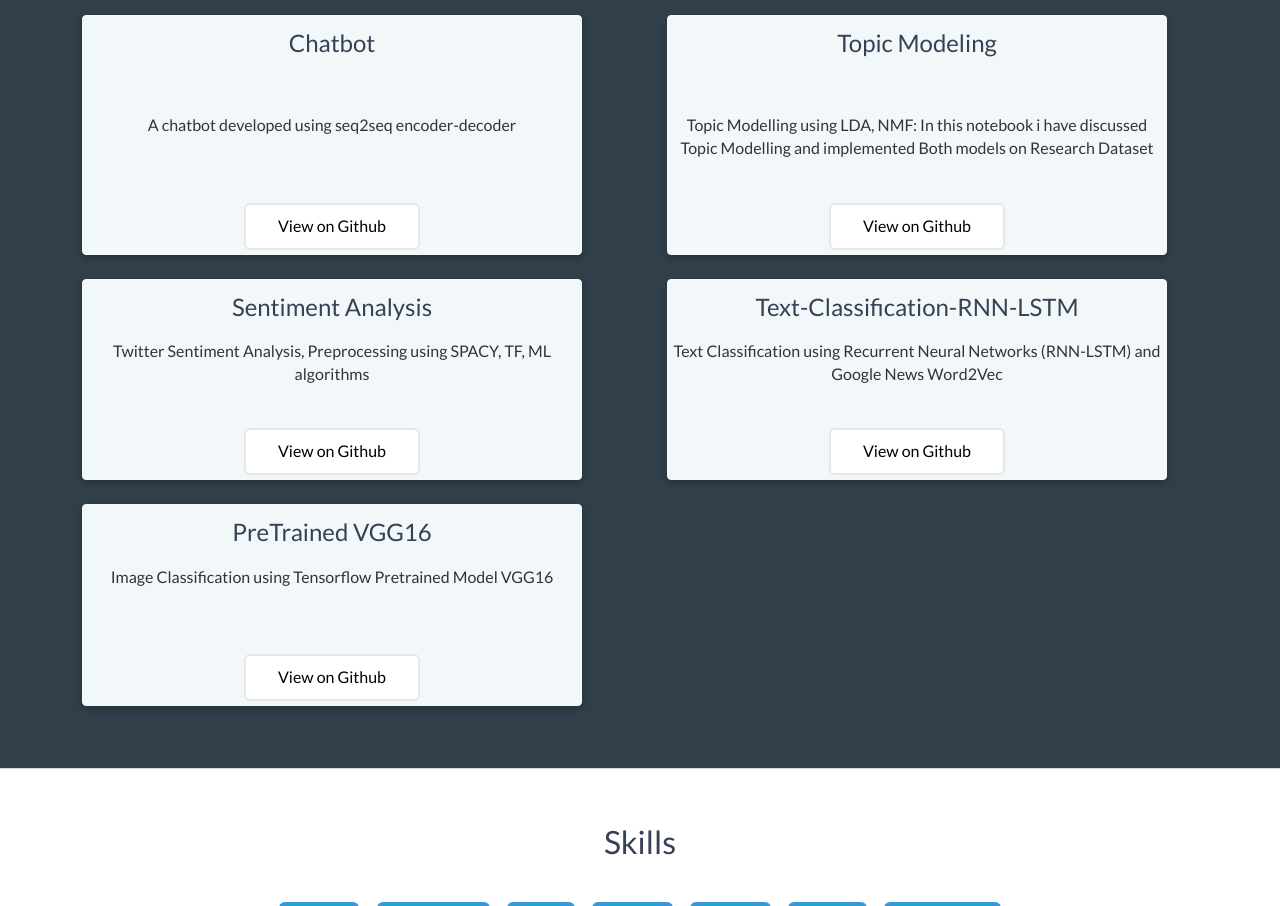
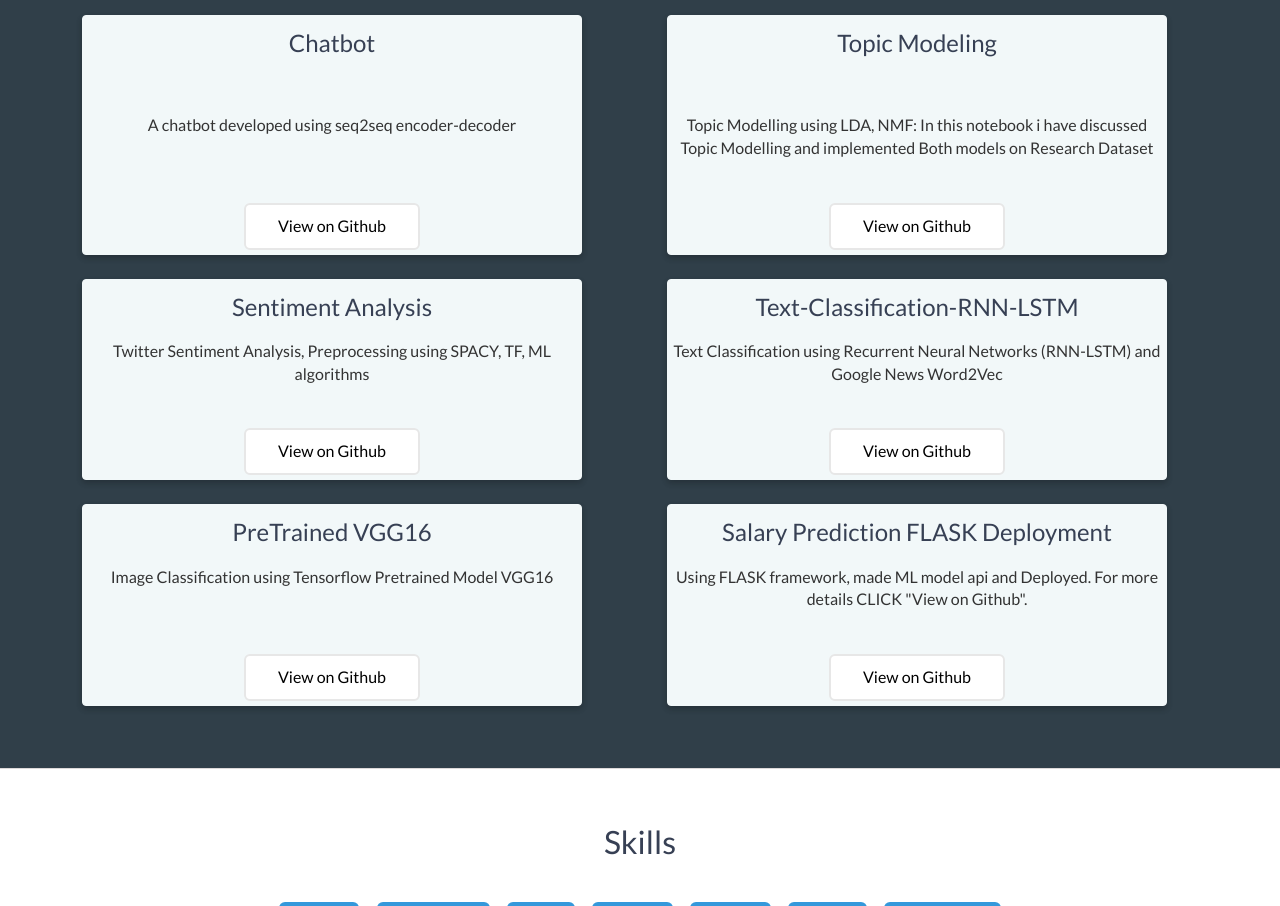
Before and after one commit to rehanraza24/rehanraza24.github.io, a website: page index.html in a window 1280 px wide. Shown: the part 2247-3153 px from the top of the page. Drawn offline with nearby package versions, Linux system fonts and the light colour scheme.

Commit message:
Add files via upload

```diff
--- a/index.html
+++ b/index.html
@@ -50,7 +50,7 @@
     <div id="lead-content">
       <h1>  Muhammad Rehan</h1>
       <h2 style="color: black;">  Machine Learning / Natural Language Processing Engineer</h2><br><row></row>
-      <div><row><a href="https://drive.google.com/file/d/1u-i7Sxndc4ctGrKGhcKVfPl9W6hdchXX/view?usp=sharing" target="_blank" class="btn-rounded-white">Download Resume</a><row></div>
+      <div><row><a href="https://drive.google.com/file/d/1sZxDeBZZm4mvTtVaMo-dwXvaCR6aPzRP/view?usp=sharing" target="_blank" class="btn-rounded-white">Download Resume</a><row></div>
 
 
     </div>
@@ -88,8 +88,8 @@
           <h4 style="text-align: justify;">
             I have experience in Machine Learning, Deep Learning. I have
             worked on tasks like text classification (Intent Classification,
-            Hate Speech Detection, Sentiment Analysis, and Fake News
-            Detection). I have good programming skills in Python, NLTK,
+            Hate Speech Detection, Sentiment Analysis, Fake News
+            Detection) and Deployment. I have good programming skills in Python, NLTK,
             Keras, Scikit-Learn, Numpy, and Pandas.
           </h4>
           <h4 style="text-align: justify;">
@@ -164,7 +164,7 @@
                 <p>
                   A chatbot developed using seq2seq encoder-decoder
                 </p><br><br>
-                <a href="https://github.com/rehanraza44/seq2seq-ai-chatbot"  target="_blank" class="button button4">View on Github</a>
+                <a href="https://github.com/rehanraza24/seq2seq-ai-chatbot"  target="_blank" class="button button4">View on Github</a>
               </div>
             </div>
           </div>
@@ -178,7 +178,7 @@
                   Topic Modelling using LDA, NMF: In this notebook i have discussed Topic Modelling and implemented Both models on Research Dataset
                 </p>
                 <br>
-                <a href="https://github.com/rehanraza44/Topic-Modelling-NLP" target="_blank" class="button button4">View on Github</a>
+                <a href="https://github.com/rehanraza24/Topic-Modelling-NLP" target="_blank" class="button button4">View on Github</a>
               </div>
             </div>
           </div>
@@ -195,7 +195,7 @@
                   Twitter Sentiment Analysis, Preprocessing using SPACY, TF, ML algorithms
                 </p>
                 <br>
-                <a href="https://github.com/rehanraza44/Twitter-Text-Sentiment-Analysis-" target="_blank" class="button button4">View on Github</a>
+                <a href="https://github.com/rehanraza24/Twitter-Text-Sentiment-Analysis-" target="_blank" class="button button4">View on Github</a>
               </div>
             </div>
           </div>
@@ -208,7 +208,7 @@
                   Text Classification using Recurrent Neural Networks (RNN-LSTM) and Google News Word2Vec
                 </p>
                 <br>
-                <a href="https://github.com/rehanraza44/Text-Classification-using-Deep-learning-and-Embeddings-" target="_blank" class="button button4">View on Github</a>
+                <a href="https://github.com/rehanraza24/Text-Classification-using-Deep-learning-and-Embeddings-" target="_blank" class="button button4">View on Github</a>
               </div>
             </div>
           </div>
@@ -226,12 +226,24 @@
                 </p>
                 <br>
                 <br>
-                <a href="https://github.com/rehanraza44/LEGO-Minifigures-IMAGE-Classification-Pre-trained-Model" target="_blank" class="button button4">View on Github</a>
+                <a href="https://github.com/rehanraza24/LEGO-Minifigures-IMAGE-Classification-Pre-trained-Model" target="_blank" class="button button4">View on Github</a>
               </div>
             </div>
           </div>
           <!-- End .project-info -->
           <div class="col-md-6">
+            <div class="project shadow-large">
+              <div class="project-info ">
+                <h3>Salary Prediction FLASK Deployment</h3>
+                <p>
+                  Using FLASK framework, made ML model api and Deployed.
+                  For more details CLICK "View on Github".
+                </p>
+                <br>
+                <a href="https://github.com/rehanraza24/Salary-Prediction-Flask-Deployment/tree/main" target="_blank" class="button button4">View on Github</a>
+              </div>
+            </div>
+          </div>
 
           </div>
         </div>
@@ -294,7 +306,7 @@
         <div class="col-sm-5 social">
           <ul>
             <li>
-              <a href="https://github.com/rehanraza44" target="_blank"><i class="fa fa-github"
+              <a href="https://github.com/rehanraza24" target="_blank"><i class="fa fa-github"
                   aria-hidden="true"></i></a>
             </li>
             <li>
@@ -302,7 +314,7 @@
                   aria-hidden="true"></i></a>
             </li>
             <li>
-              <a href="https://www.facebook.com/rehanraza44" target="_blank"><i class="fa fa-facebook"
+              <a href="https://www.facebook.com/rehanraza24" target="_blank"><i class="fa fa-facebook"
                   aria-hidden="true"></i></a>
             </li>
           </ul>
```
